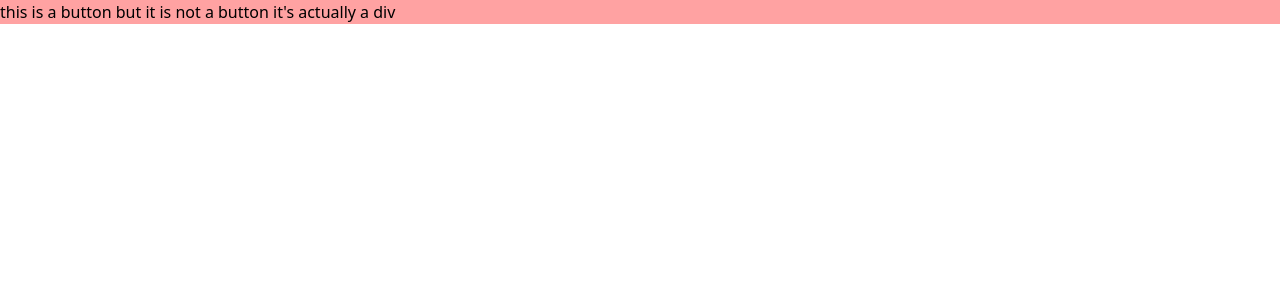
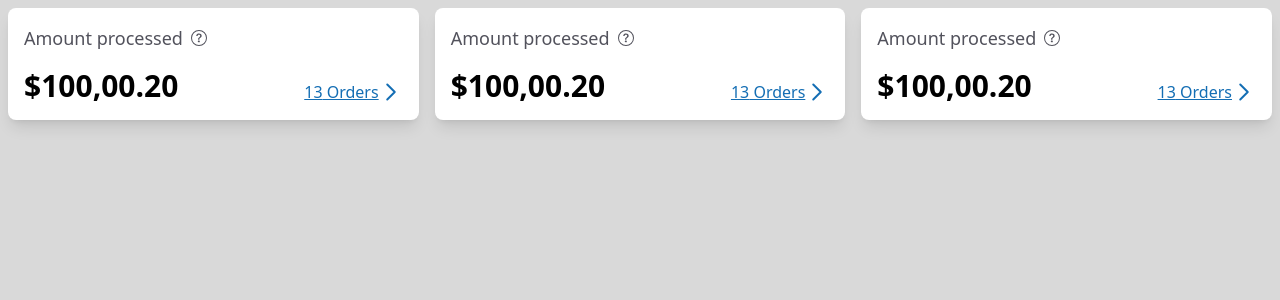
Before and after one commit to tushar0i/dukaan-payout-dashboard, a React app: page / in a window 1280 px wide. Shown: the top 300 px of the page. Built offline with nearby package versions, Linux system fonts and the light colour scheme; the HTML template or start-up script is replaced by a standard one.

Commit message:
PriceCard Component

```diff
--- a/src/App.jsx
+++ b/src/App.jsx
@@ -1,9 +1,14 @@
 import { Button } from "./components/Button";
+import PriceCard from "./components/PriceCard";
 
 const App = () => {
     return(
         <>
-        <Button/>
+        <div className="grid grid-cols-3">
+        <PriceCard title={'Amount processed'} orderCount={'13'}  amount={'100,00.20'}></PriceCard>
+        <PriceCard title={'Amount processed'} orderCount={'13'}  amount={'100,00.20'}></PriceCard>
+        <PriceCard title={'Amount processed'} orderCount={'13'}  amount={'100,00.20'}></PriceCard>
+        </div>
         </>
     )
 }
--- /dev/null
+++ b/src/components/PriceCard.jsx
@@ -0,0 +1,35 @@
+const PriceCard = ({
+    title,
+    amount,
+    orderCount,
+}) => {
+
+    return (<>
+        <div className="bg-white shadow-lg/10 p-4 rounded-lg m-2">
+            <div className="flex text-zinc-600 text-lg pb-4">
+                {title}
+                <div className="pl-2 my-auto">
+                    <svg xmlns="http://www.w3.org/2000/svg"  fill="currentColor" class="bi bi-question-circle size-4" viewBox="0 0 16 16" >
+                        <path d="M8 15A7 7 0 1 1 8 1a7 7 0 0 1 0 14m0 1A8 8 0 1 0 8 0a8 8 0 0 0 0 16" />
+                        <path d="M5.255 5.786a.237.237 0 0 0 .241.247h.825c.138 0 .248-.113.266-.25.09-.656.54-1.134 1.342-1.134.686 0 1.314.343 1.314 1.168 0 .635-.374.927-.965 1.371-.673.489-1.206 1.06-1.168 1.987l.003.217a.25.25 0 0 0 .25.246h.811a.25.25 0 0 0 .25-.25v-.105c0-.718.273-.927 1.01-1.486.609-.463 1.244-.977 1.244-2.056 0-1.511-1.276-2.241-2.673-2.241-1.267 0-2.655.59-2.75 2.286m1.557 5.763c0 .533.425.927 1.01.927.609 0 1.028-.394 1.028-.927 0-.552-.42-.94-1.029-.94-.584 0-1.009.388-1.009.94" /></svg>
+                </div>
+
+            </div>
+            <div className="flex justify-between">
+                <div className="text-3xl font-semibold">
+                    ${amount}
+                </div>
+
+                    <div className="flex underline  text-[#146EB4] font-medium mt-auto cursor-pointer">
+                        {orderCount} Orders
+                        <div>
+                            <svg xmlns="http://www.w3.org/2000/svg" fill="none" viewBox="0 0 24 24" stroke-width="2" stroke="currentColor" class="size-6">
+                                <path stroke-linecap="round" stroke-linejoin="round" d="m8.25 4.5 7.5 7.5-7.5 7.5" />
+                            </svg>
+                        </div>
+                </div>
+            </div>
+        </div>
+    </>)
+}
+export default PriceCard;
--- a/src/index.css
+++ b/src/index.css
@@ -1 +1,4 @@
 @import "tailwindcss";
+:root{
+    background: #d9d9d9;
+}
```
